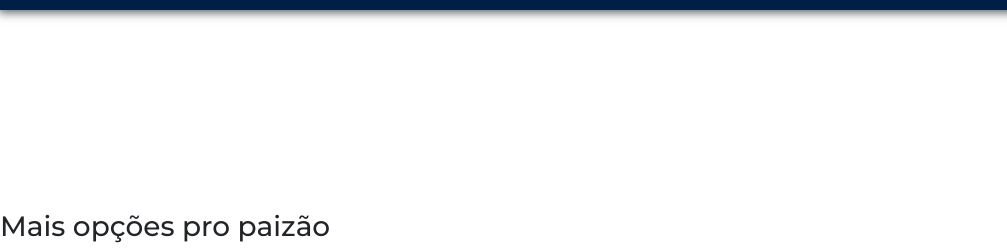
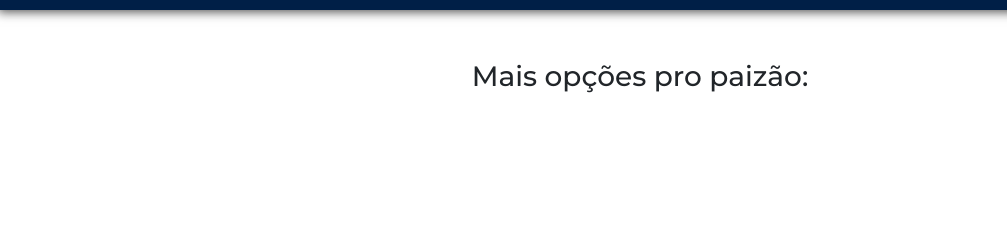
Before and after one commit to felipemendesvidal/Kalunga, a plain HTML site: page index.html in a window 1280 px wide. Shown: the part 1595-1847 px from the top of the page, 0-1007 px from the left. After the commit the page ends 1805 px from the top, so only its background shows below. Drawn offline with nearby package versions, Linux system fonts and the light colour scheme; a web font is replaced by a local one.

Commit message:
footer iniciado

```diff
--- a/assents/css/style.css
+++ b/assents/css/style.css
@@ -17,7 +17,7 @@ a{text-decoration: none;}
 .logo-kalunga{max-width: 120px;}
 
 /* header */
-.bg-azul{width: 100%; background-color: var(--principal_media); display: flex; flex-direction: column; height: 200px; background-image: url(../img/bg/bg.svg); position: relative;z-index: 1; box-shadow:0px 0px 10px 2px #000000af!important ;}
+.bg-azul{width: 100%; background-color: var(--principal_media); display: flex; flex-direction: column; height: 200px; background-image: url(../img/bg/bg.svg); position: relative;z-index: 1; box-shadow:0px 0px 10px 2px #000000af!important ; border-bottom: 3px solid var(--secundaria);}
 
 .logo{ padding: 20px; text-align: center;  border-bottom: 3px solid var(--cinza); border-right:3px solid var(--cinza) ; border-left: 3px solid var(--cinza); background-color: var(--secundaria); height: 160px;max-width: 500px; margin: 0 auto; box-shadow: 0px 0px 10px 2px #0000004f!important;}
 .logo h1{font-family: 'Hina Mincho', serif; color: #fff;}
@@ -91,5 +91,6 @@ a{text-decoration: none;}
  .bg-box-item a{padding: 10px 20px; background-color: var(--principal_media); color: #fff; font-weight: 500; text-transform: uppercase; font-size: 0.9em; letter-spacing: 0.1rem; transition: 0.3s;}
 
  .bg-box-item a:hover{background-color: var(--principal_media); transition: 0.3s; color: rgb(206, 206, 206)!important;}
- .img-footer{ width: 100%;  position: relative; display: flex; justify-content: end; top:-90px}
+ .img-footer{ width: 100%;  position: relative; display: flex; justify-content: end; top:-90px; }
  .img-footer img{width: 200px;}
+ .footer{width: 100%; height: 50px; margin-top: -150px; text-align: center; }
--- a/index.html
+++ b/index.html
@@ -182,9 +182,9 @@
               <img src="assents/img/logo/oculos.svg" alt="">
           </div>
     </main>
-    <footer>
-        <div>
-            <h3>Mais opções pro paizão</h3>
+    <footer class="footer">
+        <div class="footer-title">
+            <h3>Mais opções pro paizão:</h3>
         </div>
     </footer>
 
```
